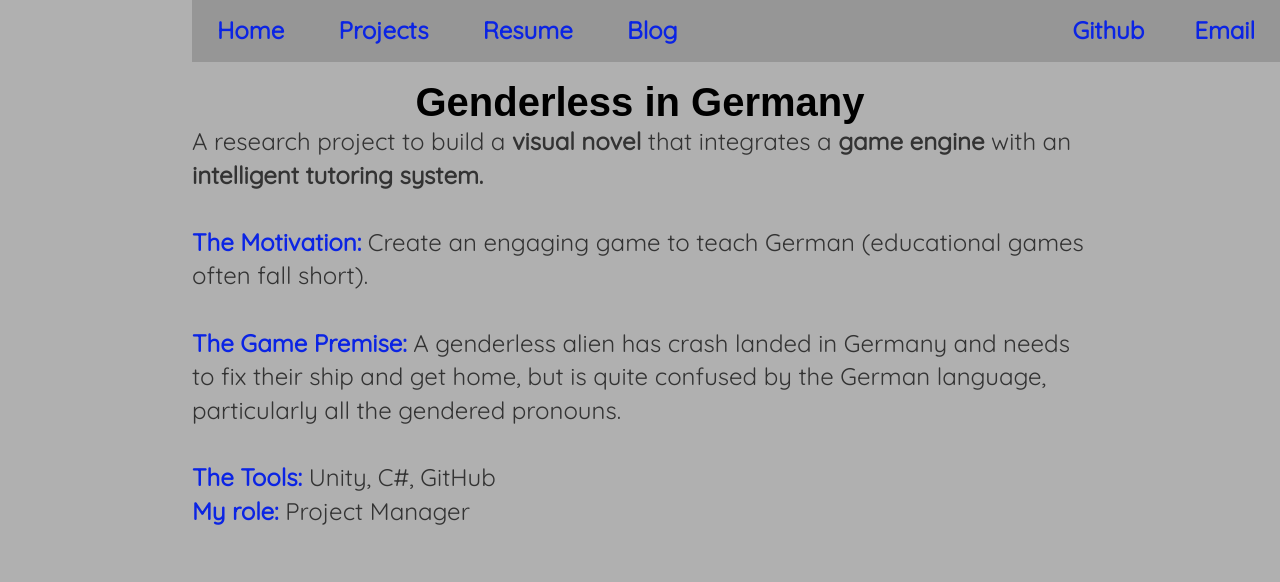
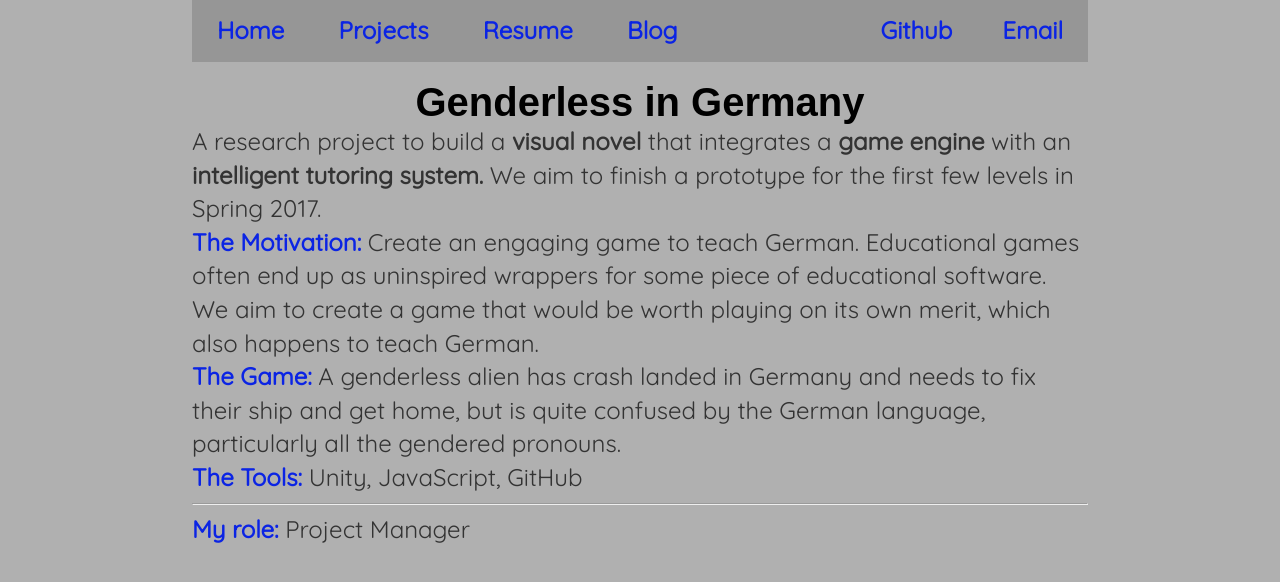
Before and after one commit to ZHHSegall/zhhsegall.github.io, a Jekyll site: the page built from projects/gig.html, in a window 1280 px wide. Shown: the top 582 px of the page. Built offline with Jekyll 4.4.1, drawn with Linux system fonts in a browser that asks for light colours.

Commit message:
Update project pages with more content

```diff
--- a/css/main.css
+++ b/css/main.css
@@ -5,7 +5,7 @@ body {
 
 nav ul{
     position: fixed;
-    width: 85%;
+    width: 70%;
     top: 0;
     padding: 0;
     margin: 0;
--- a/projects/gig.html
+++ b/projects/gig.html
@@ -8,16 +8,25 @@ title: Genderless in Germany
 	<a href="https://en.wikipedia.org/wiki/Game_engine"> game engine </a>
 	with an
 	<a href="https://en.wikipedia.org/wiki/Intelligent_tutoring_system"> intelligent tutoring system. </a>
-			<br><br>
-			<span class="sapphire">The Motivation: </span> Create an engaging
-			game to teach German (educational games often fall short).
-			<br><br>
-			<span class="sapphire"> The Game Premise: </span> A genderless
+	We aim to finish a prototype for the first few levels in Spring 2017.
+</p>
+<p>
+	<span class="sapphire">The Motivation: </span>
+	Create an engaging game to teach German. Educational games often end up
+	as uninspired wrappers for some piece of educational software. We aim to
+	create a game that would be worth playing on its own merit, which also
+	happens to teach German.
+</p>
+<p>
+	<span class="sapphire"> The Game: </span> A genderless
 	alien has crash landed in Germany and needs to fix their ship
 	and get home, but is quite confused by the German language,
 	particularly all the gendered pronouns.
-			<br><br>
-			<span class="sapphire"> The Tools: </span> Unity, C#, GitHub
-			<br>
+</p>
+<p>
+	<span class="sapphire"> The Tools: </span> Unity, JavaScript, GitHub
+</p>
+<hr>
+<p>
 			<span class="sapphire"> My role: </span> Project Manager
 </p>
--- a/projects/index.html
+++ b/projects/index.html
@@ -3,17 +3,17 @@ layout: default
 title: Current Projects
 ---
 <p>
-	<a href="/projects/gig">Genderless in Germany</a>A research project to build a
+	<a href="/projects/gig">Genderless in Germany</a>: A research project to build a
 			<a href="https://en.wikipedia.org/wiki/Visual_novel"> visual novel </a>
 			that integrates a
 			<a href="https://en.wikipedia.org/wiki/Game_engine"> game engine </a>
 			with an
 			<a href="https://en.wikipedia.org/wiki/Intelligent_tutoring_system"> intelligent tutoring system.
 	<br><br>
-	<a href="/projects/synthesis">Semi-Automated Program Synthesis</a>Program synthesis is the process of
+	<a href="/projects/synthesis">Semi-Automated Program Synthesis</a>: Program synthesis is the process of
 			generating a program from specifications. Our approach is using a type
     		theory and proof search.
     <br><br>
-    <a href="/proejcts/kfic">KFic on KDIC 88.5</a>A weekly radio show where my co-host and I perform selected
+    <a href="/projects/kfic">KFic on KDIC 88.5</a>: A weekly radio show where my co-host and I perform selected
     		classic and recent short stories, original writing, and fan fiction.
 </p>
```
Also changed, not shown: projects/kfic.html (+7 -3 lines), projects/synthesis.html (+12 -5 lines). Lines whose indentation alone changed are shown as unchanged.
